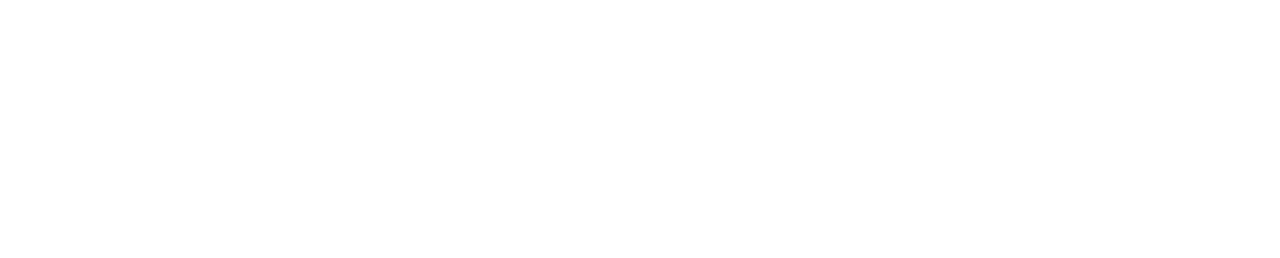
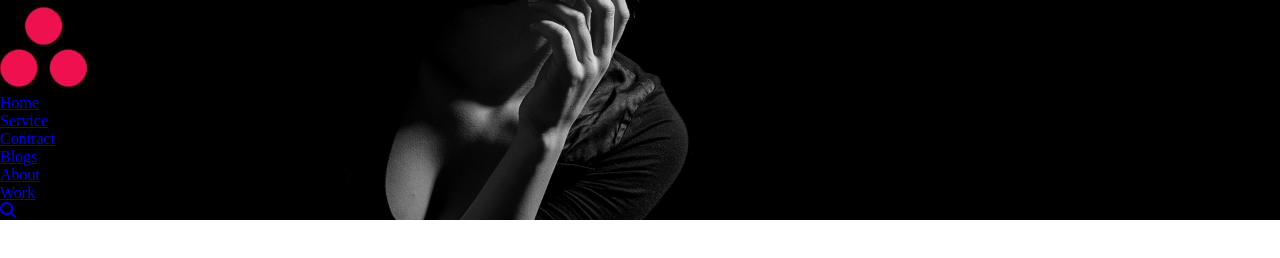
Before and after one commit to rimasultana/class-15-part-, a plain HTML site: page index.html in a window 1280 px wide. Drawn offline with Linux system fonts and the light colour scheme.

Commit message:
baground image

```diff
--- a/index.html
+++ b/index.html
@@ -7,6 +7,33 @@
     <link rel="stylesheet" href="style.css">
 </head>
 <body>
-
+    <div class="main-section">
+        <div class="container">
+          <div class="top">
+            <div class="logo">
+              <img src="images/logo2.jpg" alt="" />
+            </div>
+            <div class="manu">
+              <ul>
+                <li><a href="#">Home</a></li>
+                <li><a href="#">Service</a></li>
+                <li><a href="#">Contract</a></li>
+                <li><a href="#">Blogs</a></li>
+                <li><a href="#">About</a></li>
+                <li><a href="#">Work</a></li>
+                <li>
+                  <a href="#"> <i class="fa-solid fa-magnifying-glass"></i> </a>
+                </li>
+              </ul>
+            </div>
+          </div>
+          <div class="middle"></div>
+          <div class="bottom"></div>
+        </div>
+      </div>
+      <script
+        src="https://kit.fontawesome.com/da72d6e058.js"
+        crossorigin="anonymous"
+      ></script>
 </body>
 </html>
--- a/style.css
+++ b/style.css
@@ -0,0 +1,10 @@
+*{
+    margin: 0;
+    padding: 0;
+}
+.main-section{
+    background-image: url("images/project.jpg");
+    background-repeat: no-repeat;
+    background-size: cover;
+    background-position: center;
+}
```
